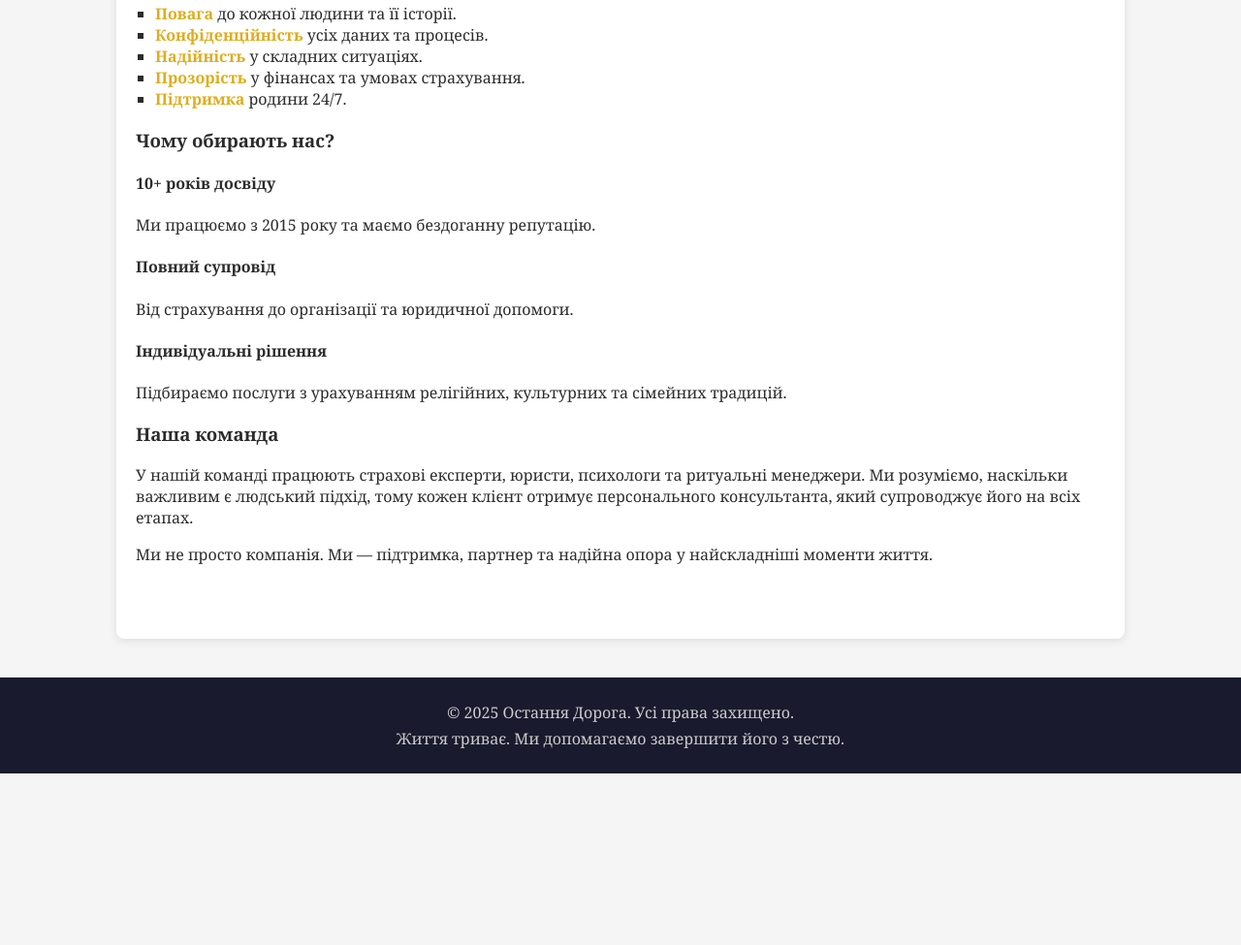
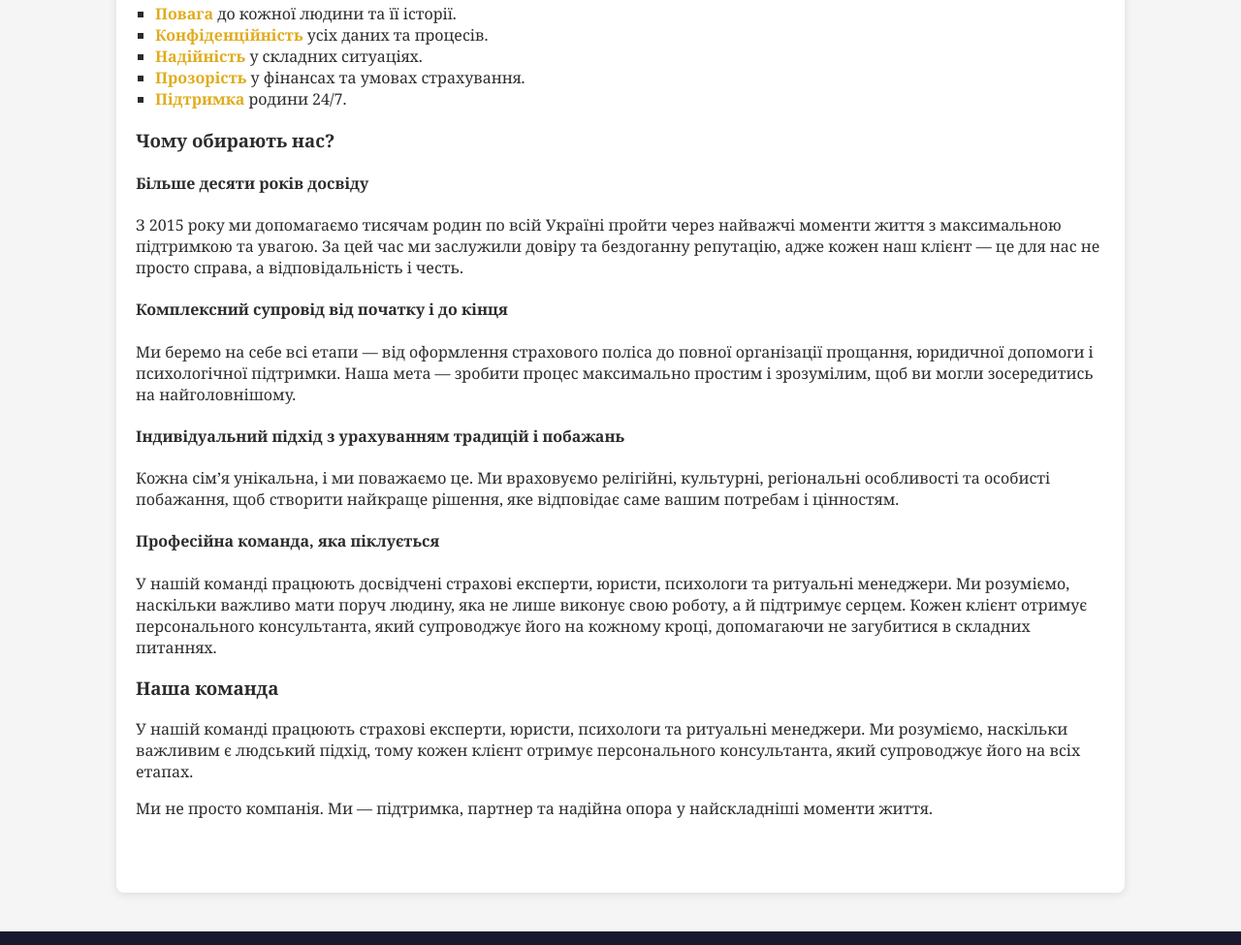
Before and after one commit to anthonytkfkwork/strahova-pohorona, a plain HTML site: page about.html in a window 1280 px wide. Shown: the part 790-1765 px from the top of the page at 97% size. Before the commit the page ends 1588 px from the top, so only its background shows below. Drawn offline with Linux system fonts and the light colour scheme.

Commit message:
Update about.html

```diff
--- a/about.html
+++ b/about.html
@@ -46,16 +46,20 @@
   <h3>Чому обирають нас?</h3>
   <div class="cards-container">
     <div class="card">
-      <h4>10+ років досвіду</h4>
-      <p>Ми працюємо з 2015 року та маємо бездоганну репутацію.</p>
+      <h4>Більше десяти років досвіду</h4>
+      <p>З 2015 року ми допомагаємо тисячам родин по всій Україні пройти через найважчі моменти життя з максимальною підтримкою та увагою. За цей час ми заслужили довіру та бездоганну репутацію, адже кожен наш клієнт — це для нас не просто справа, а відповідальність і честь.</p>
     </div>
     <div class="card">
-      <h4>Повний супровід</h4>
-      <p>Від страхування до організації та юридичної допомоги.</p>
+      <h4>Комплексний супровід від початку і до кінця</h4>
+      <p>Ми беремо на себе всі етапи — від оформлення страхового поліса до повної організації прощання, юридичної допомоги і психологічної підтримки. Наша мета — зробити процес максимально простим і зрозумілим, щоб ви могли зосередитись на найголовнішому.</p>
     </div>
     <div class="card">
-      <h4>Індивідуальні рішення</h4>
-      <p>Підбираємо послуги з урахуванням релігійних, культурних та сімейних традицій.</p>
+      <h4>Індивідуальний підхід з урахуванням традицій і побажань</h4>
+      <p>Кожна сім’я унікальна, і ми поважаємо це. Ми враховуємо релігійні, культурні, регіональні особливості та особисті побажання, щоб створити найкраще рішення, яке відповідає саме вашим потребам і цінностям.</p>
+    </div>
+    <div class="card">
+      <h4>Професійна команда, яка піклується</h4>
+      <p>У нашій команді працюють досвідчені страхові експерти, юристи, психологи та ритуальні менеджери. Ми розуміємо, наскільки важливо мати поруч людину, яка не лише виконує свою роботу, а й підтримує серцем. Кожен клієнт отримує персонального консультанта, який супроводжує його на кожному кроці, допомагаючи не загубитися в складних питаннях.</p>
     </div>
   </div>
 
```
